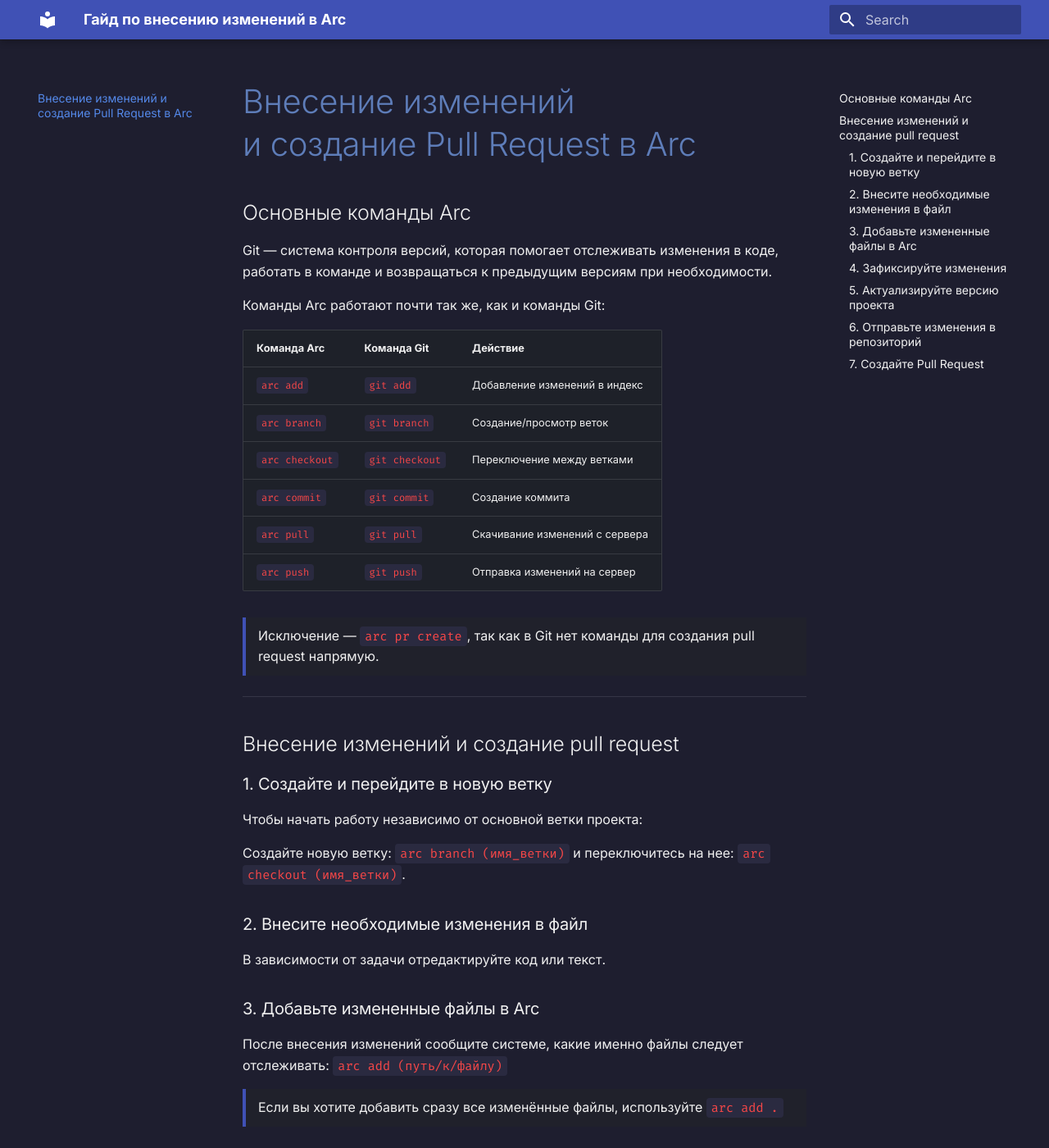
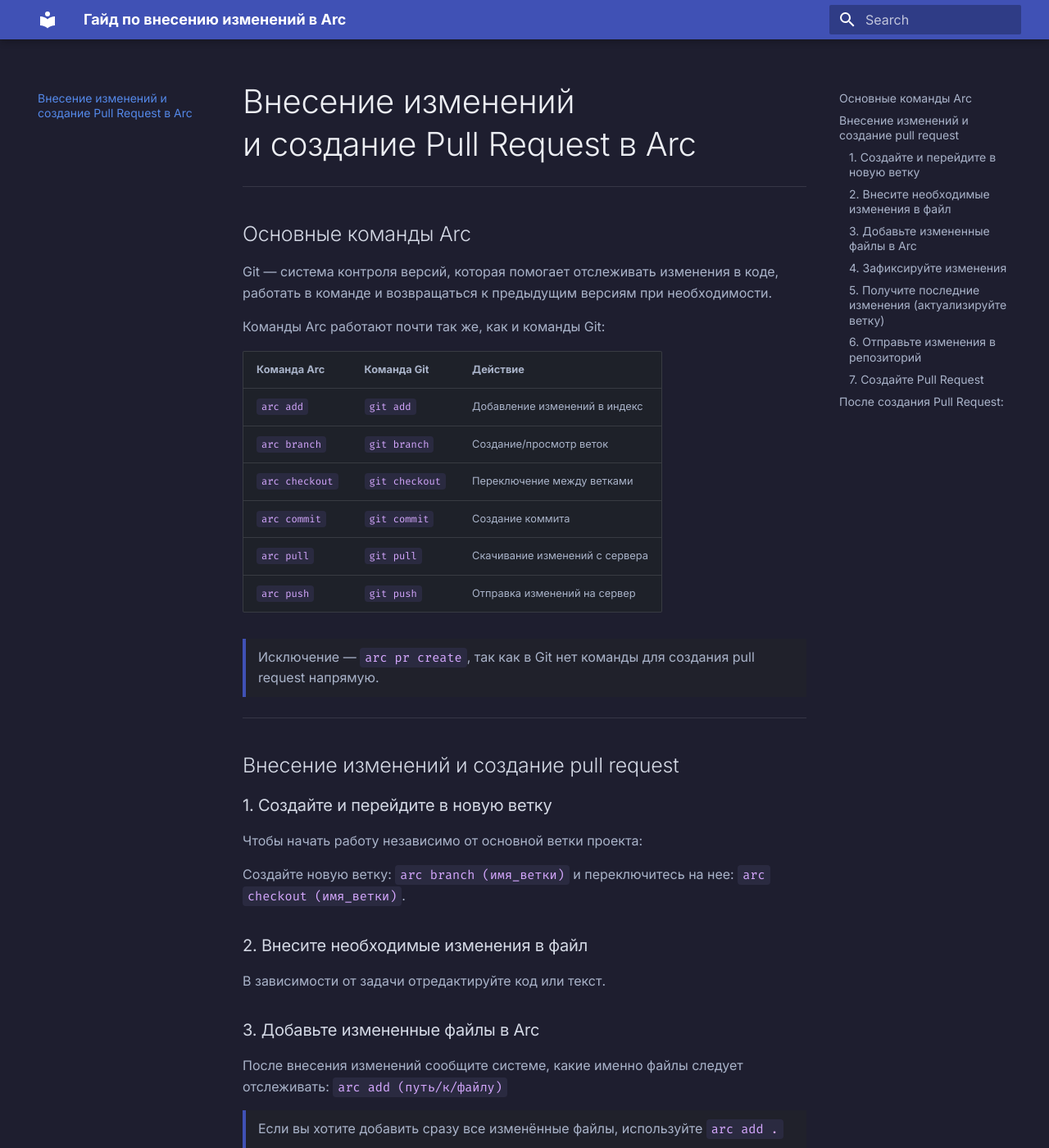
Before and after one commit to roalcrock/guide_arc, an MkDocs documentation site: the page built from docs/index.md, in a window 1280 px wide and 1400 px high. Shown: the whole window at 82% size. Built offline with MkDocs 1.6.1 and Material for MkDocs 9.7.7, drawn with Linux system fonts in a browser that asks for light colours; some of the changed text lies outside the part shown.

Commit message:
Поправила css

```diff
--- a/docs/index.md
+++ b/docs/index.md
@@ -1,4 +1,6 @@
 <h1 class="name" id="h1"> Внесение изменений </br>и создание Pull Request в Arc</h1>
+
+---
 
 ## Основные команды Arc
 
@@ -42,7 +44,7 @@ Git — система контроля версий, которая помог
 ### 4. Зафиксируйте изменения
 Сделайте короткое описание того, что именно вы изменили — это поможет в будущем быстрее понять суть правок: `arc commit -m (описание_изменений)`
 
-### 5. Актуализируйте версию проекта
+### 5. Получите последние изменения (актуализируйте ветку)
 Скачайте последние изменения с сервера: `arc pull`.
 
 ### 6. Отправьте изменения в репозиторий
@@ -54,3 +56,11 @@ Git — система контроля версий, которая помог
 <div style="border-left: 4px solid #4051B5; background-color:rgb(32, 33, 43); padding: 10px 15px; margin-top: 1em; margin-bottom: 1em; border-radius: 0px;">
 После выполнения команды ссылка на Pull Request появится в терминале.</code>
 </div>
+
+---
+
+## После создания Pull Request:
+
+* Ожидайте код-ревью от коллег;
+* При необходимости внесите дополнительные изменения;
+* После апрува изменения будут merged в основную ветку.
--- a/docs/stylesheets/extra.css
+++ b/docs/stylesheets/extra.css
@@ -9,7 +9,7 @@
 
 .md-typeset code {
   background-color: #2a2a40;
-  color: #f84747;
+  color: #d6a8ff;
   padding: 2px 6px;
   border-radius: 4px;
   font-family: 'Fira Code', monospace;
@@ -18,17 +18,23 @@
 
 body {
   background-color: #1e1e2f;
-  color: #f0f0f0;
+  color: #a9b3c9;
   font-family: 'Inter', sans-serif;
   line-height: 1.6;
 }
 
 .md-typeset h1 {
-  color: #5E7DB9;
+  color: rgb(236, 238, 243);
   font-size: 2.5em;
   margin-bottom: 0.5em;
 }
-.md-typeset h2,
-.md-typeset h3 {
+
+.md-typeset h2 {
+  color: rgb(211, 216, 228);
   text-align: justify;
 }
+
+.md-typeset h3 {
+  color: rgb(211, 216, 228);
+  text-align: justify;
+}
--- a/mkdocs.yml
+++ b/mkdocs.yml
@@ -1,6 +1,8 @@
 site_name: Гайд по внесению изменений в Arc
 theme:
   name: material
+
+
 
 
 docs_dir: docs/
```
